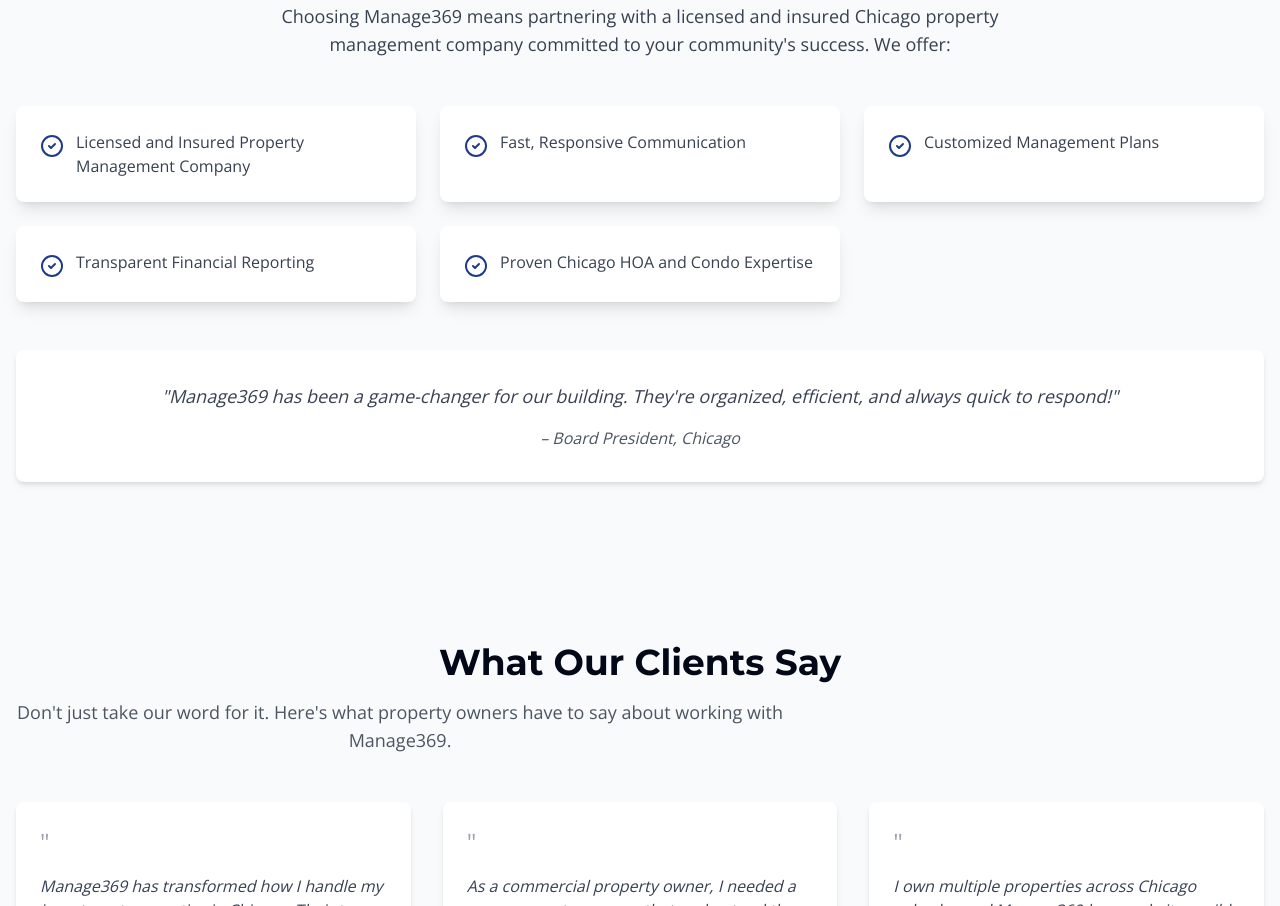
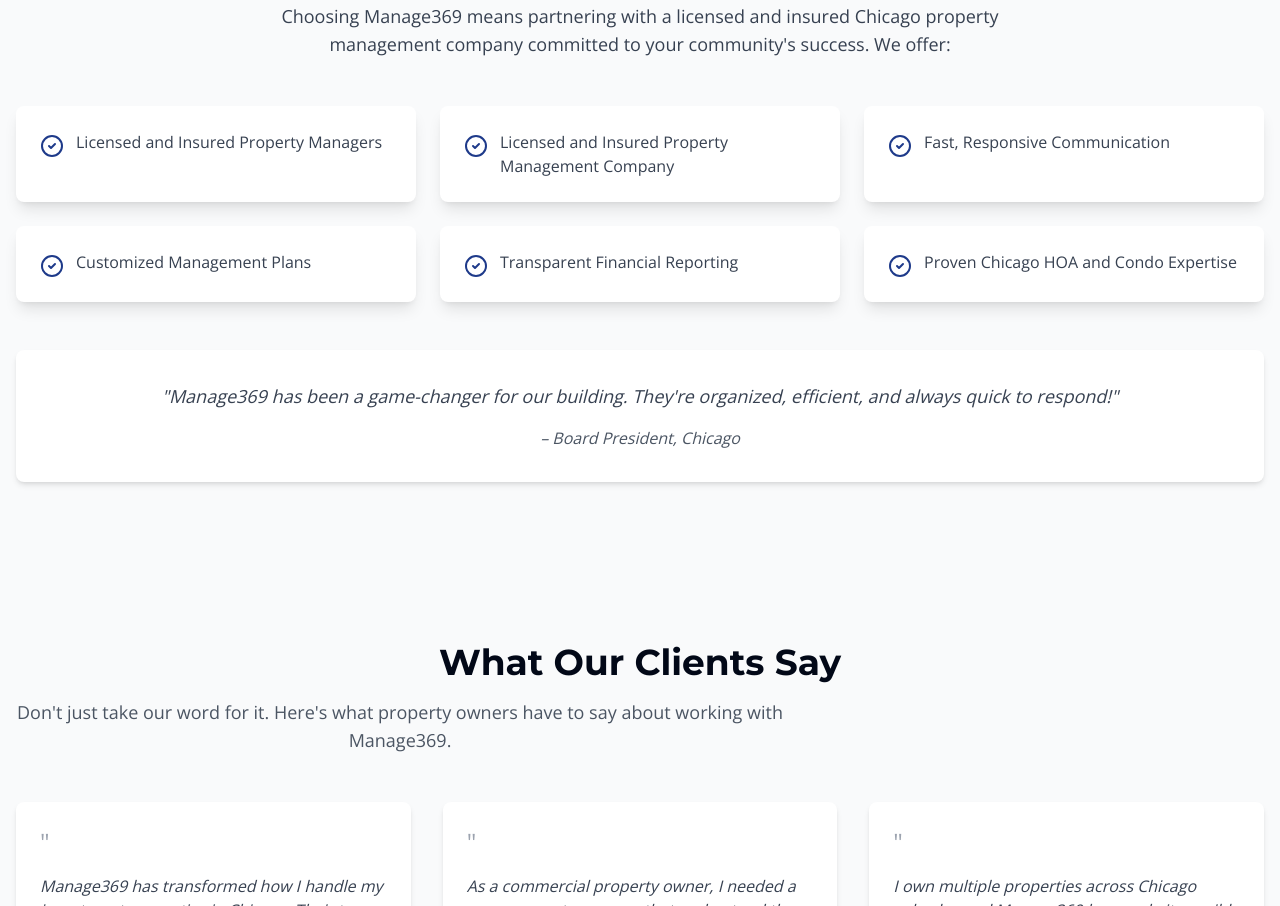
Before and after one commit to Mirsadc1971/stellar-property, a React (Vite) app: page / in a window 1280 px wide. Shown: the part 2780-3686 px from the top of the page. Built offline with nearby package versions, Linux system fonts and the light colour scheme.

Commit message:
Fix: Restore benefits list items
Restore the "Licensed and Insured Property Management Company" benefit and ensure the text is correct.

```diff
--- a/src/components/home/WhyChooseUs.tsx
+++ b/src/components/home/WhyChooseUs.tsx
@@ -4,6 +4,7 @@ import { Card, CardContent } from "@/components/ui/card";
 
 export default function WhyChooseUs() {
   const benefits = [
+    "Licensed and Insured Property Managers",
     "Licensed and Insured Property Management Company",
     "Fast, Responsive Communication",
     "Customized Management Plans",
```
